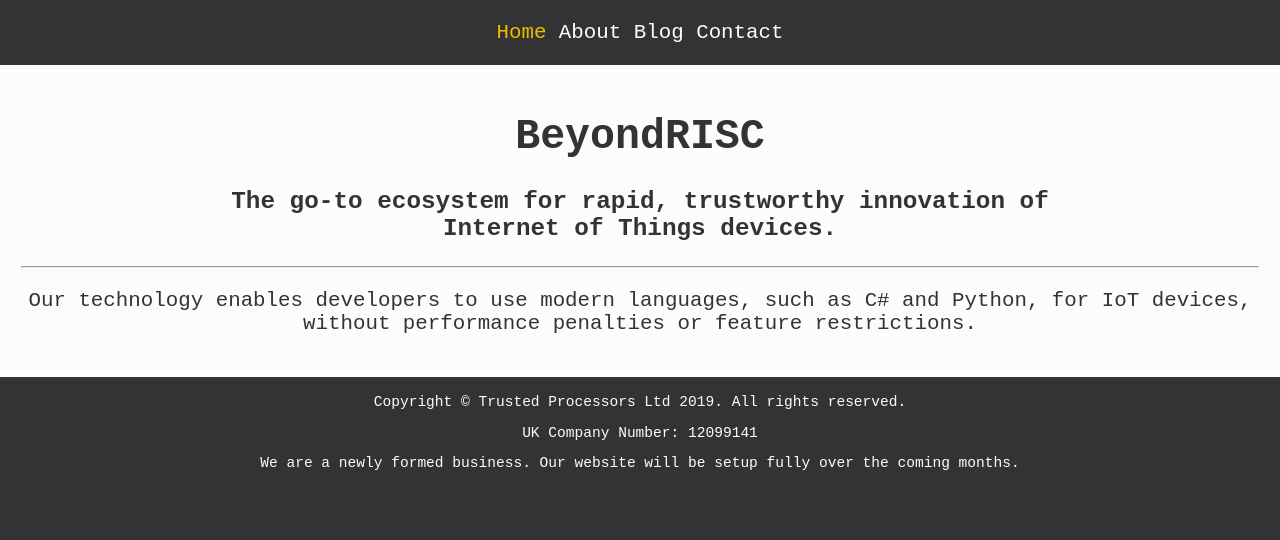
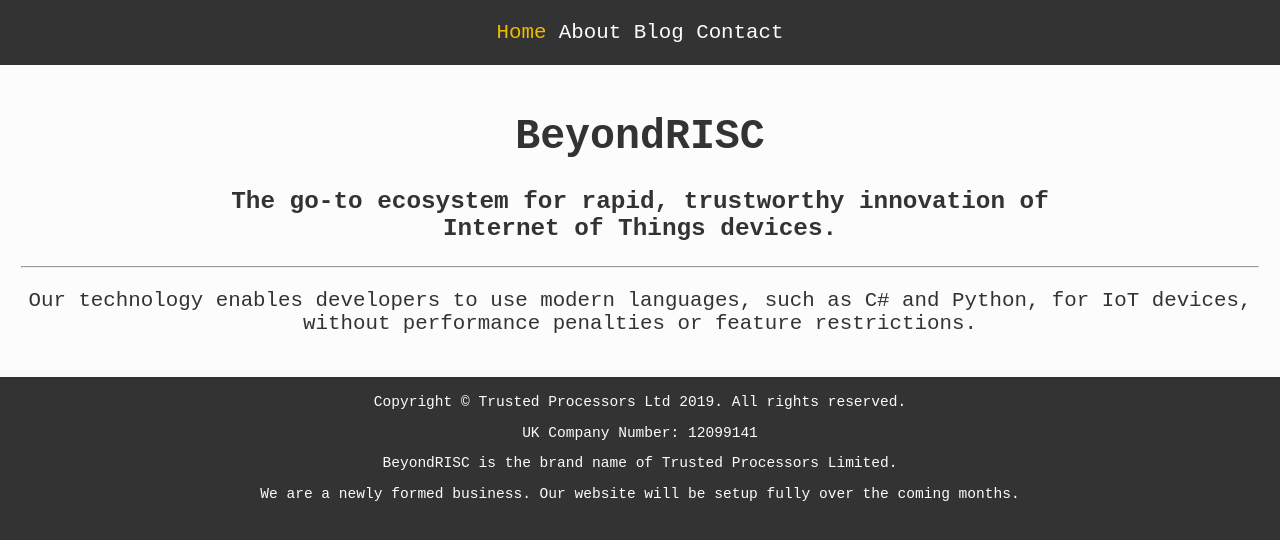
Before and after one commit to beyondrisc/beyondrisc.github.io, a Jekyll site: the page built from index.html, in a window 1280 px wide. Shown: the top 540 px of the page. Built offline with Jekyll 4.4.1, drawn with Linux system fonts in a browser that asks for light colours.

Commit message:
Update footer.md

```diff
--- a/_includes/footer.md
+++ b/_includes/footer.md
@@ -2,4 +2,6 @@
 
 UK Company Number: 12099141
 
+BeyondRISC is the brand name of Trusted Processors Limited.
+
 We are a newly formed business. Our website will be setup fully over the coming months.
```
